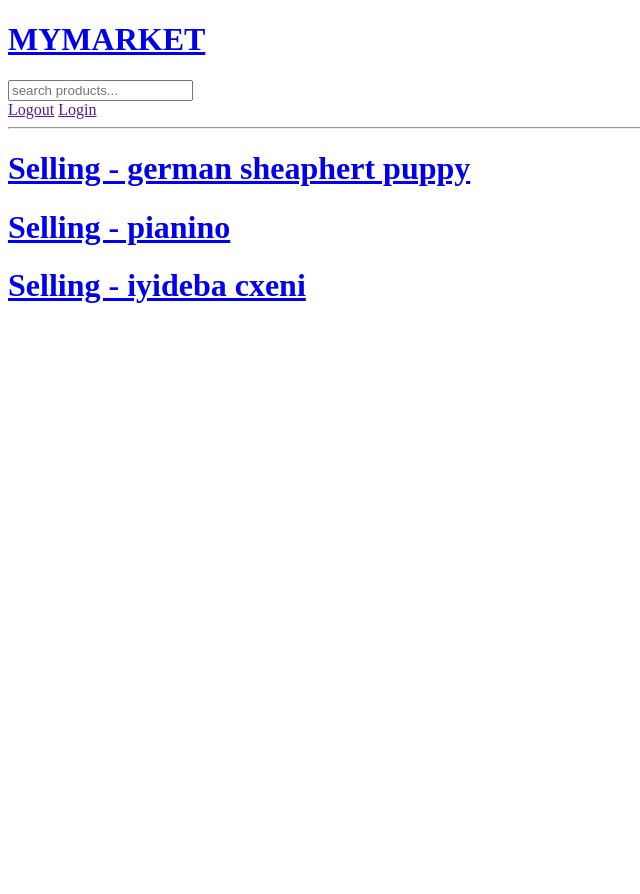
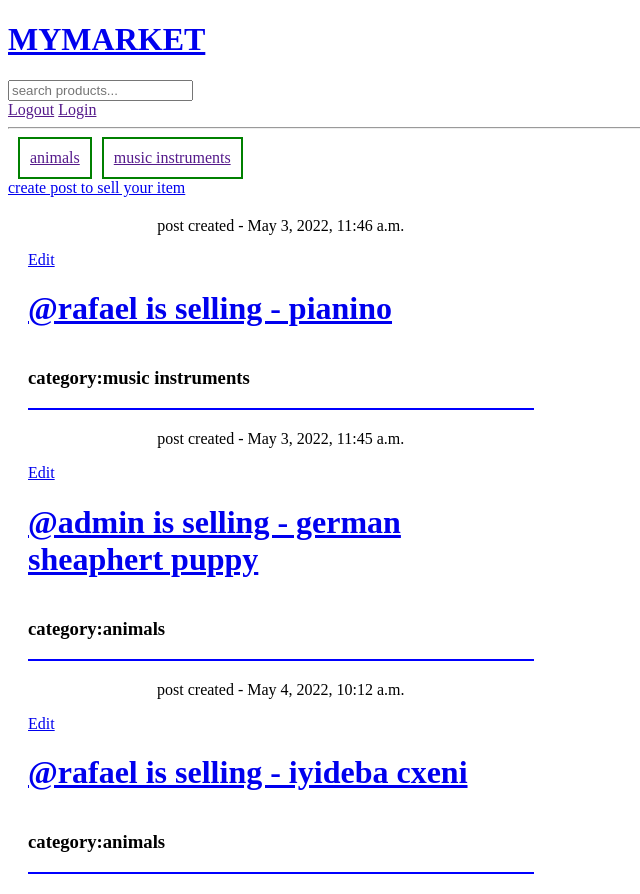
Before and after one commit to Rafaell444/Mymarket_clone, a Django app: page / in a window 1280 px wide. Shown: the whole page, without its empty margins (0-640 px from the left). Before the commit the page ends 303 px from the top, so only its background shows below. Run offline with Django 4.2, Linux system fonts and the light colour scheme; data comes from the database, SQL or seed files in the repository; both versions use the stored data as it was after the commit.

Commit message:
create page done

```diff
--- a/base/admin.py
+++ b/base/admin.py
@@ -1,4 +1,5 @@
 from django.contrib import admin
-from .models import Product
+from .models import Product, Category
 
 admin.site.register(Product)
+admin.site.register(Category)
--- a/base/models.py
+++ b/base/models.py
@@ -1,14 +1,27 @@
+from django.contrib.auth.models import User
 from django.db import models
+
+
+class Category(models.Model):
+    name = models.CharField(max_length=50)
+
+    def __str__(self):
+        return self.name
 
 
 # Create your models here.
 class Product(models.Model):
     name = models.CharField(max_length=40)
+    host = models.ForeignKey(User, on_delete=models.SET_NULL, null=True)
     image = models.ImageField(default="yourphoto.jpeg", blank=True, null=True)
     description = models.TextField(null=True, blank=True)
     updated = models.DateTimeField(auto_now=True)
     created = models.DateTimeField(auto_now_add=True)
     phoneNumber = models.CharField(max_length=9, null=True, blank=True)
+    category = models.ForeignKey(Category, on_delete=models.SET_NULL, null=True)
+
+    class Meta:
+        ordering = ["updated", "created"]
 
     def __str__(self):
         return self.name
--- a/base/templates/homepage.html
+++ b/base/templates/homepage.html
@@ -2,10 +2,18 @@
 
 
 {% block content %}
+    <a href="{% url 'create_product' %}">create post to sell your item
+</a>
+    {% for product in products %}
+        <div style="border-bottom: 2px solid blue;width: 40%;margin: 20px">
+            <p style="display: flex;justify-content: center">post created - {{ product.created }}</p>
+            <a href="{% url 'update_product' %}">Edit</a>
+            <a href="{% url 'product' product.id %}" style="display: flex;justify-content: left">
 
+                <h1>@{{ product.host }} is selling - {{ product.name }}</h1></a>
+            <h3>category:{{ product.category.name }}</h3>
+        </div>
 
-    {% for product in products %}
-        <a href="{% url 'product' product.id %}"><h1>Selling - {{ product.name }}</h1></a>
     {% endfor %}
 
 
--- a/base/templates/navbar.html
+++ b/base/templates/navbar.html
@@ -15,3 +15,10 @@
 
 
 <hr>
+
+<div style="display: flex;">
+    {% for cat in category %}
+        <div style="padding: 10px;border: green solid 2px;margin-left: 10px"><a href="">{{ cat.name }}</a></div>
+    {% endfor %}
+
+</div>
--- a/base/urls.py
+++ b/base/urls.py
@@ -5,5 +5,7 @@ from . import views
 
 urlpatterns = [
     path('', views.home, name="home"),
-    path('product/<int:pk>/', views.product, name="product")
+    path('product/<str:pk>/', views.product, name="product"),
+    path('create_product/', views.createproduct, name="create_product"),
+    path('update_product/str:pk', views.updateproduct, name="update_product")
 ] + static(settings.MEDIA_URL, document_root=settings.MEDIA_ROOT)
--- a/base/views.py
+++ b/base/views.py
@@ -1,5 +1,6 @@
-from django.shortcuts import render, HttpResponse
-from .models import Product
+from django.shortcuts import render, HttpResponse, redirect
+from .models import Product, Category
+from .forms import ProductForm
 
 
 # Create your views here.
@@ -14,7 +15,8 @@ from .models import Product
 
 def home(request):
     products = Product.objects.all()
-    context = {"products": products}
+    category = Category.objects.all()
+    context = {"products": products, "category": category}
     return render(request, "homepage.html", context)
 
 
@@ -22,4 +24,24 @@ def product(request, pk):
     product = Product.objects.get(id=pk)
 
     context = {"product": product}
-    return render(request, "product.html",context)
+    return render(request, "product.html", context)
+
+
+def createproduct(request):
+    form = ProductForm()
+
+    if request.method == "POST":
+        form = ProductForm(request.POST)
+        if form.is_valid():
+            form.save()
+            return redirect("home")
+
+    context = {"form": form}
+    return render(request, "product_form.html", context)
+
+
+def updateproduct(request, pk):
+    product = Product.objects.get(id=pk)
+    print(product)
+
+    return render(request,"product_form.html")
```
Also changed, not shown: base/forms.py (added, +8 -0 lines), base/templates/product.html (+8 -1 lines), base/templates/product_form.html (added, +11 -0 lines), base/migrations/0009_product_host.py (added), base/migrations/0010_category_product_category.py (added), db.sqlite3.
